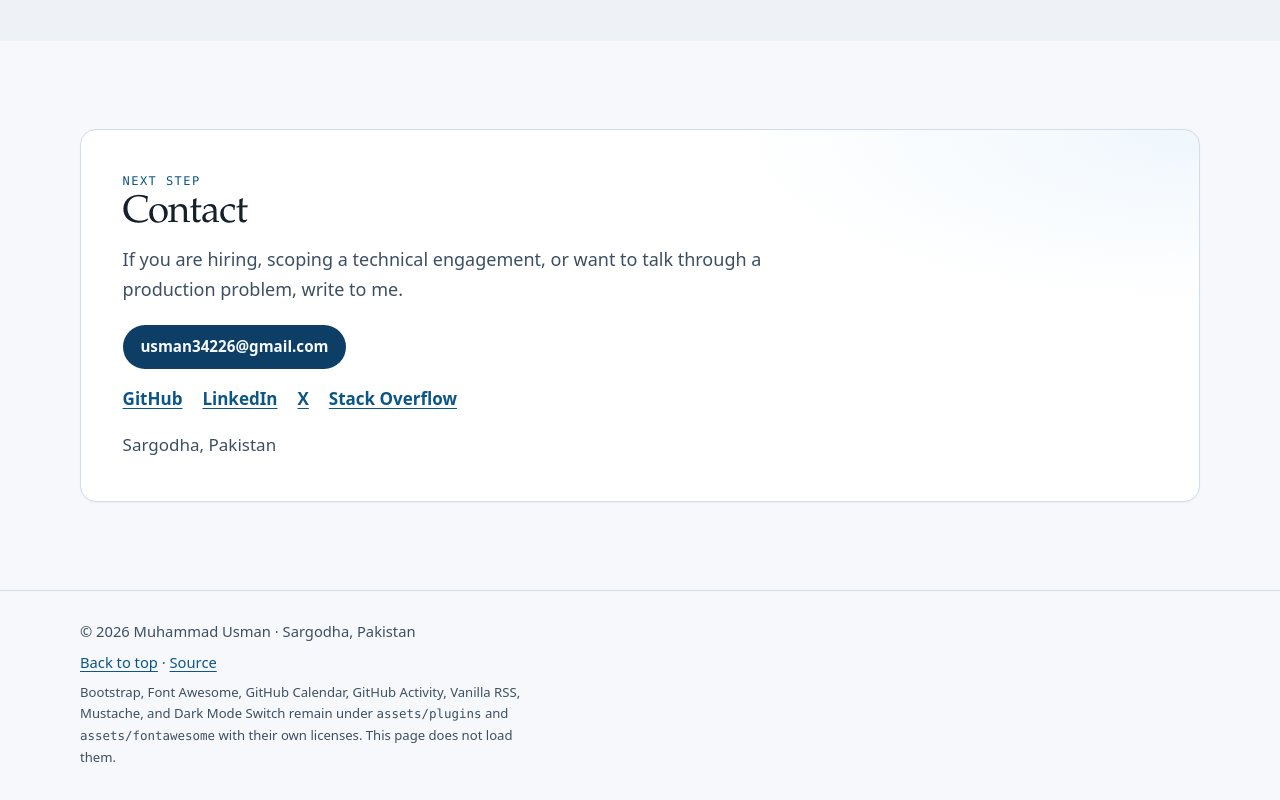
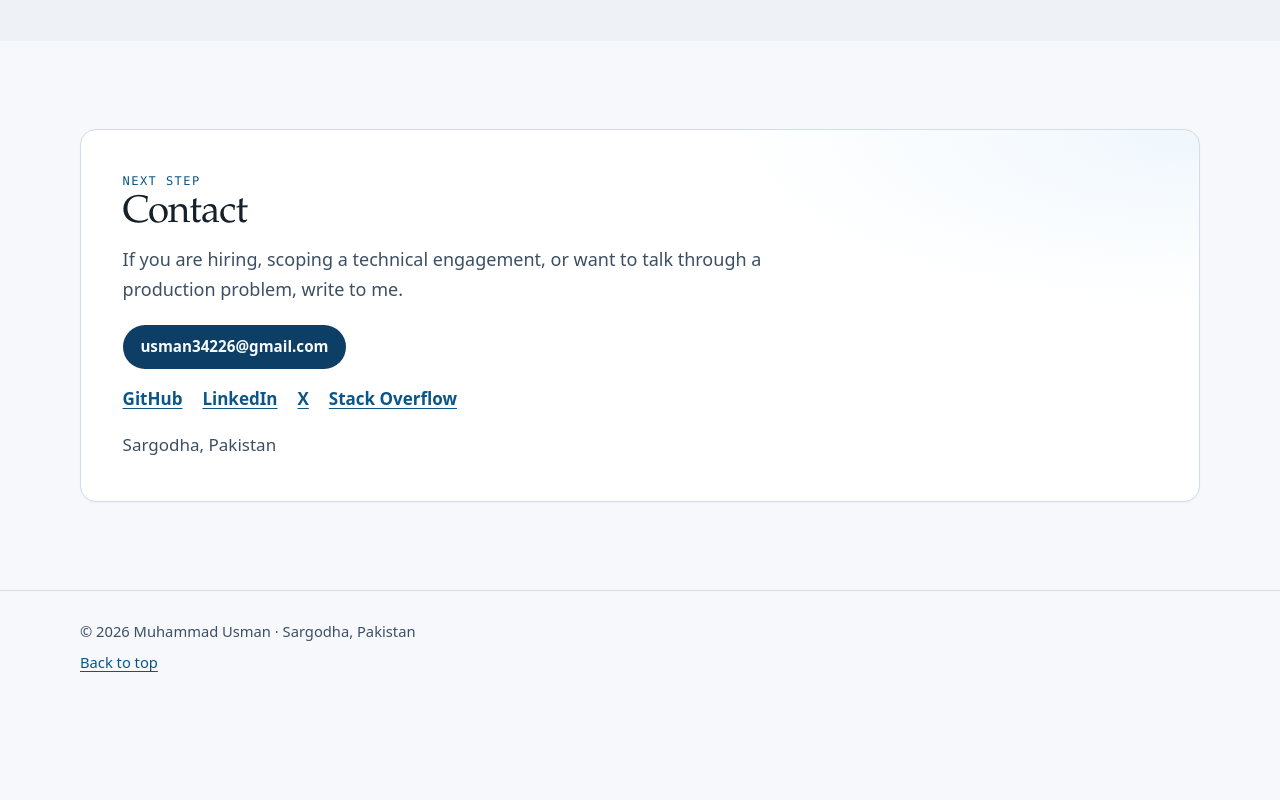
Before and after one commit to usman342/usman342.github.io, a website: page index.html in a window 1280 px wide. Shown: the part 9094-9894 px from the top of the page. After the commit the page ends 9804 px from the top, so only its background shows below. Drawn offline with Linux system fonts and the light colour scheme; no server answers.

Commit message:
Remove footer source link and library notice

```diff
--- a/index.html
+++ b/index.html
@@ -730,8 +730,7 @@
     <footer class="site-footer">
       <div class="container footer-bar">
         <p>© 2026 Muhammad Usman · Sargodha, Pakistan</p>
-        <p><a href="#top">Back to top</a> · <a href="https://github.com/usman342/usman342.github.io" target="_blank" rel="noopener noreferrer">Source</a></p>
-        <p class="fine">Bootstrap, Font Awesome, GitHub Calendar, GitHub Activity, Vanilla RSS, Mustache, and Dark Mode Switch remain under <span class="path">assets/plugins</span> and <span class="path">assets/fontawesome</span> with their own licenses. This page does not load them.</p>
+        <p><a href="#top">Back to top</a></p>
       </div>
     </footer>
     <script src="assets/js/main.js"></script>
```
